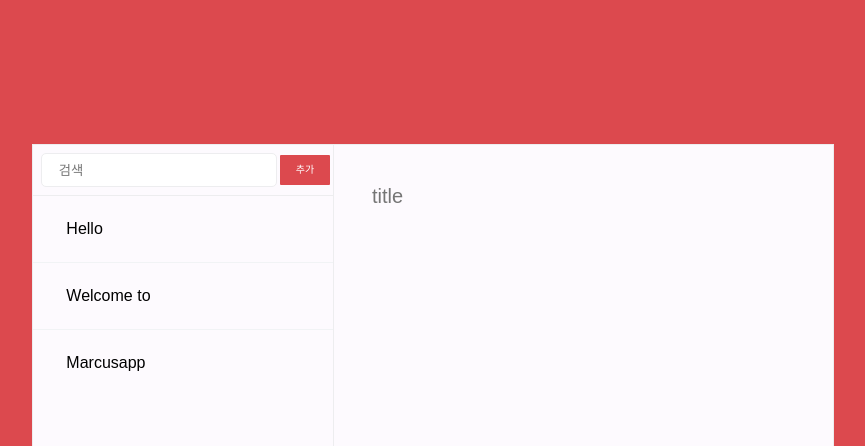
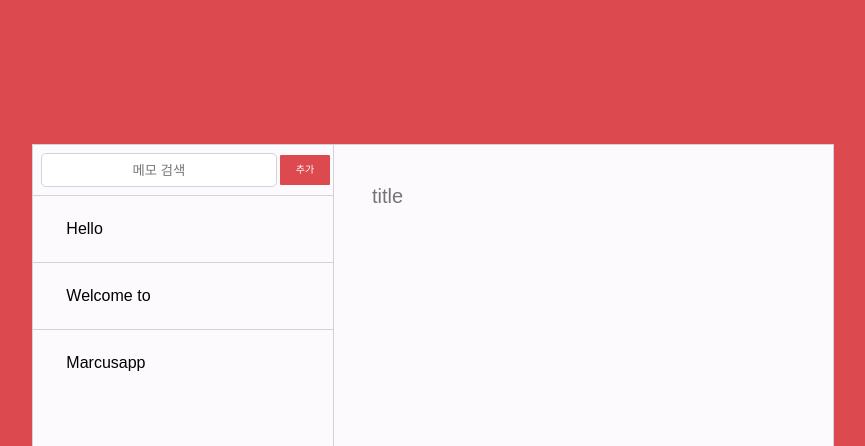
Before and after one commit to Jogeonsang/marcus-app, a React (Create React App) app: page / in a window 1280 px wide. Shown: the top 446 px of the page, without its empty margins (207-1072 px from the left). Built offline with nearby package versions, Linux system fonts and the light colour scheme.

Commit message:
Item,Write 컴포넌트 css 작업
전 커밋에서 Write컴포넌트에 대한 작업이 완료되어 css 작업을 진행중입니다.

```diff
--- a/src/App.js
+++ b/src/App.js
@@ -14,7 +14,8 @@ class App extends Component {
       { id: 1, text: 'Welcome to', checked: true },
       { id: 2, text: 'Marcusapp', checked: false }
     ],
-    selectedContent : ''
+    selectedContent : '',
+    Keyword : ''
   }
 
   handleChange = e => {
@@ -36,7 +37,6 @@ class App extends Component {
       );
     });
   };
-
 
   handleCreate = () => {
     const { input, memos } = this.state;
@@ -84,7 +84,8 @@ class App extends Component {
       handleCreate,
       handleKeyPress,
       handleRemove,
-      handleWrite
+      handleWrite,
+      handleKeyword
     } = this;
 
     return (
@@ -92,6 +93,7 @@ class App extends Component {
         info={(
           <Header
             onCreate = {handleCreate}
+            onKeyword = {handleKeyword}
           />)}
         write={(
           <Write
--- a/src/components/Info_Header.css
+++ b/src/components/Info_Header.css
@@ -1,7 +1,7 @@
 .Header {
   width:300px;
   height: 50px;
-  border-bottom: 1px solid #EDEDEF;
+  border-bottom: 1px solid #ced4da;
   display: flex;
   align-items: center;
   justify-content: center;
@@ -10,10 +10,11 @@
 .Header input {
   width : 230px;
   height: 30px;
-  border: 1px solid #EDEDEF;
+  border: 1px solid #ced4da;
   border-radius: 5px;
   margin-left: 0.5rem;
   outline: none;
+  text-align: center;
 }
 
 .Header .create-button {
--- a/src/components/Info_Header.js
+++ b/src/components/Info_Header.js
@@ -5,7 +5,8 @@ const Header = ({ onCreate }) => {
   return (
     <div className="Header">
       <input
-      placeholder = "    검색"/>
+        placeholder = "메모 검색"
+      />
       <div className="create-button" onClick={onCreate}>
         추가
       </div>
--- a/src/components/MemoItem.css
+++ b/src/components/MemoItem.css
@@ -9,7 +9,7 @@
 
 .memo-item:hover {
   background: white;
-  border-bottom: 1px solid #e64980;
+  border-left: 5px solid #DC494E;
 }
 
 /* todo-item 에 마우스가 있을때만 .remove 보이기 */
@@ -19,15 +19,12 @@
 
 /* todo-item 사이에 윗 테두리 */
 .memo-item + .memo-item {
-  border-top: 1px solid #f1f3f5;
+  border-top: 1px solid #ced4da;
 }
 
-.selected {
-  border-top: 1px solid #e64980;
-}
 .remove {
   margin-right: 1rem;
-  color: #e64980;
+  color: #DC494E;
   font-weight: 600;
   opacity: 0;
 }
--- a/src/components/MemoTemplate.css
+++ b/src/components/MemoTemplate.css
@@ -1,7 +1,7 @@
 .Memo-template {
   width : 800px;
   background-color: #FDFAFE;
-  border: 1px solid #EDEDEF;
+  border: 1px solid #ced4da;
   margin : 0 auto;
   height: 500px;
   margin-top: 9rem;
@@ -10,7 +10,7 @@
 .info-wrapper {
   height: 500px;
   width: 300px;
-  border-right: 1px solid #EDEDEF;
+  border-right: 1px solid #ced4da;
   float : left;
 }
 
```
